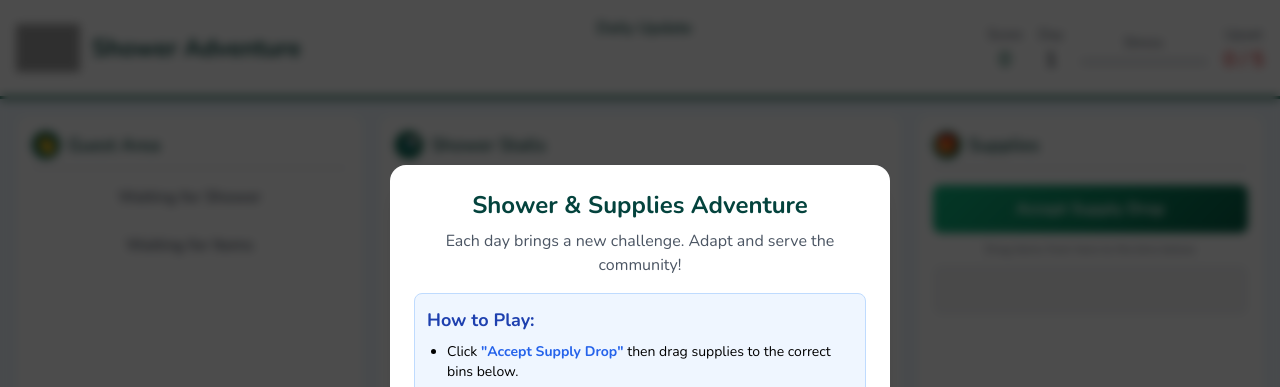
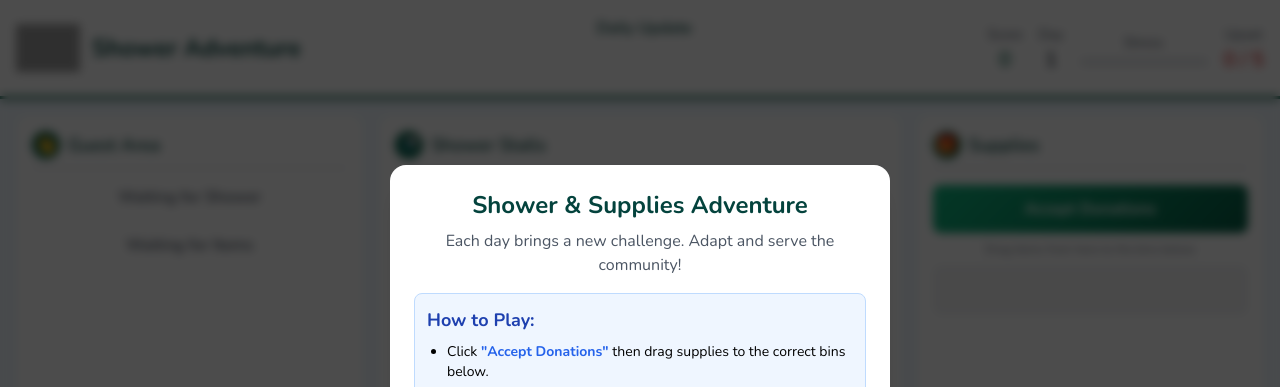
Before and after one commit to karangattu/shower-and-supplies, a plain HTML site: page index.html in a window 1280 px wide. Shown: the top 387 px of the page. Drawn offline with nearby package versions, Linux system fonts and the light colour scheme; grey boxes are pictures that could not be loaded.

Commit message:
Tweak the name from supply drop to donations

```diff
--- a/index.html
+++ b/index.html
@@ -325,8 +325,7 @@
                 <div class="station-header"><span class="station-icon">🎁</span>
                     <h2 class="text-lg font-semibold">Supplies</h2>
                 </div>
-                <button id="accept-supply-drop" class="btn-primary w-full mb-2 flex-shrink-0">Accept Supply
-                    Drop</button>
+                <button id="accept-supply-drop" class="btn-primary w-full mb-2 flex-shrink-0">Accept Donations</button>
                 <p class="text-xs text-center text-gray-500 mb-2">Drag items from here to the bins below</p>
                 <div id="supply-drop-area" class="mb-4 flex-shrink-0"></div>
                 <div id="supply-bins" class="supply-bins-grid"></div>
@@ -341,7 +340,7 @@
             <div class="text-left bg-blue-50 p-3 rounded-lg border border-blue-200 my-4">
                 <h2 class="font-bold text-lg text-blue-800 mb-2">How to Play:</h2>
                 <ul class="list-disc pl-5 space-y-2 text-sm">
-                    <li>Click <b class="text-blue-600">"Accept Supply Drop"</b> then drag supplies to the correct bins
+                    <li>Click <b class="text-blue-600">"Accept Donations"</b> then drag supplies to the correct bins
                         below.</li>
                     <li><b class="text-green-600">Drag waiting guests</b> (😊) to an available shower.</li>
                     <li><b class="text-red-600">Click dirty showers</b> (🧹) to clean them.</li>
```
